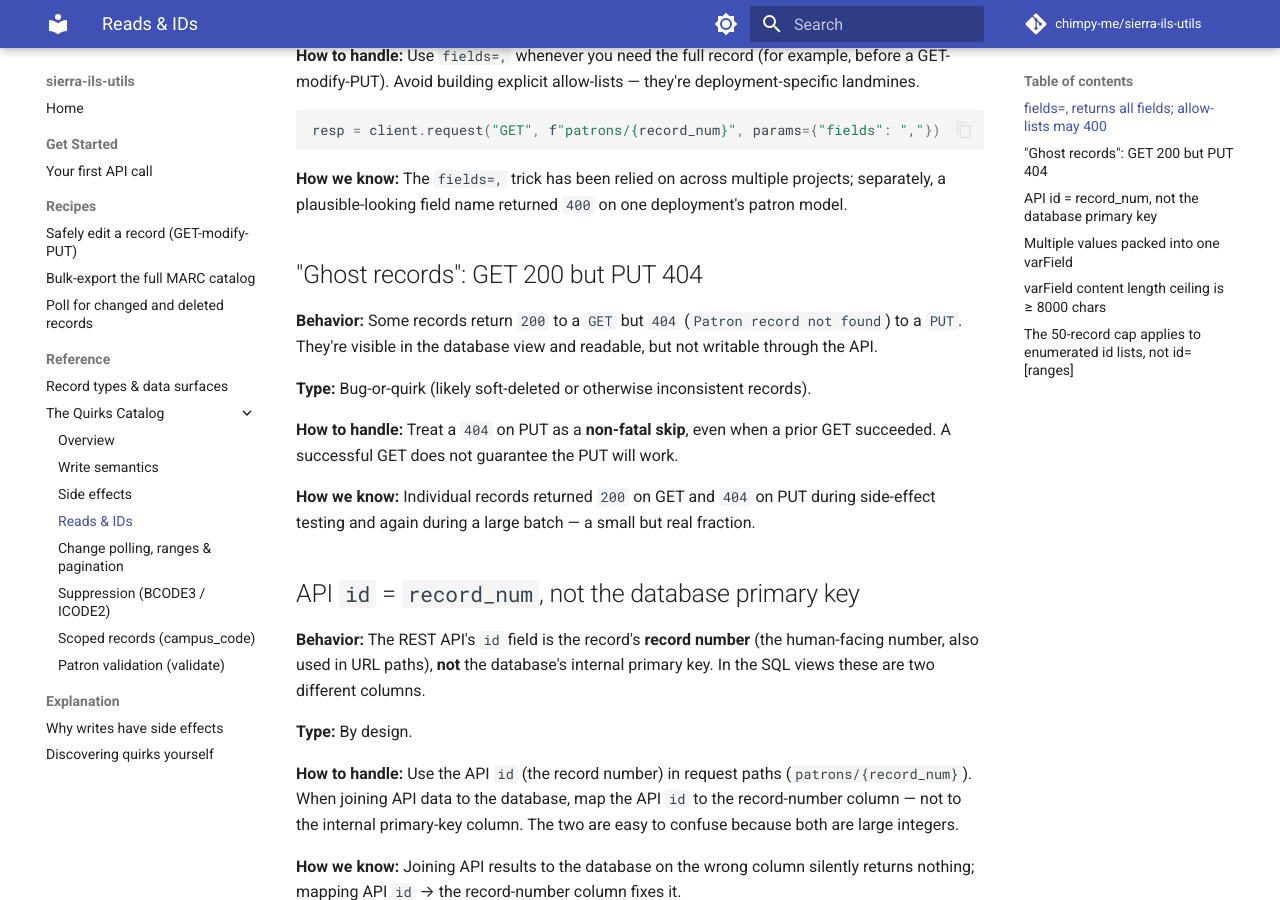
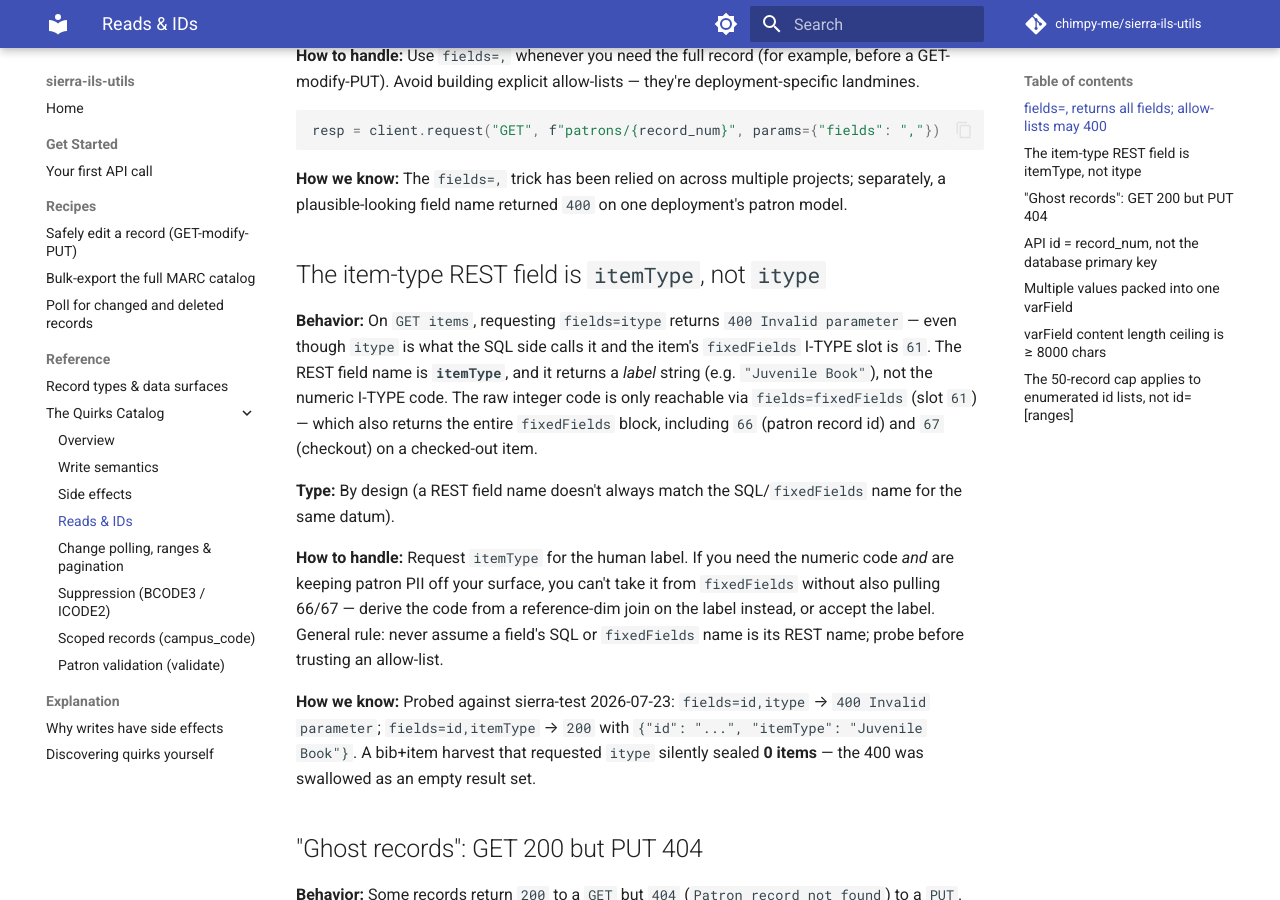
Before and after one commit to chimpy-me/sierra-ils-utils, an MkDocs documentation site: the page built from docs/reference/quirks/reads-and-ids.md, in a window 1280 px wide and 900 px high, scrolled down 490 px. Built offline with MkDocs 1.6.1 and Material for MkDocs 9.7.7, drawn with Linux system fonts in a browser that asks for light colours; comment, search, counter and statistics services are not loaded.

Commit message:
docs(quirks): item-type REST field is `itemType`, not `itype`
`GET items?fields=itype` returns 400 Invalid parameter; the valid field is
`itemType` (a label like "Juvenile Book"). The raw integer I-TYPE code lives
only in fixedFields 61 (which co-resides with 66/67 patron PII). Probed against
sierra-test 2026-07-23; a bib+item harvest that requested `itype` silently
sealed 0 items.

Co-Authored-By: Claude Fable 5 <noreply@anthropic.com>

```diff
--- a/docs/reference/quirks/index.md
+++ b/docs/reference/quirks/index.md
@@ -40,6 +40,7 @@ Every quirk is a card with the same four lines:
 | GET never bumps; a failed PUT (400) never bumps | By design | [Side effects](side-effects.md) |
 | Revisions counter: +2 per REST PUT vs +1 per Desktop save | Bug-or-quirk | [Side effects](side-effects.md) |
 | `fields=,` returns all fields; allow-lists may 400 | By design | [Reads & IDs](reads-and-ids.md) |
+| The item-type REST field is `itemType`, not `itype` | By design | [Reads & IDs](reads-and-ids.md) |
 | "Ghost records": GET 200 but PUT 404 | Bug-or-quirk | [Reads & IDs](reads-and-ids.md) |
 | API `id` = `record_num`, not the DB primary key | By design | [Reads & IDs](reads-and-ids.md) |
 | Multiple values packed into one varField | Data quality | [Reads & IDs](reads-and-ids.md) |
--- a/docs/reference/quirks/reads-and-ids.md
+++ b/docs/reference/quirks/reads-and-ids.md
@@ -21,6 +21,27 @@ resp = client.request("GET", f"patrons/{record_num}", params={"fields": ","})
 
 **How we know:** The `fields=,` trick has been relied on across multiple projects; separately, a
 plausible-looking field name returned `400` on one deployment's patron model.
+
+## The item-type REST field is `itemType`, not `itype`
+
+**Behavior:** On `GET items`, requesting `fields=itype` returns `400 Invalid parameter` — even though
+`itype` is what the SQL side calls it and the item's `fixedFields` I-TYPE slot is `61`. The REST field
+name is **`itemType`**, and it returns a *label* string (e.g. `"Juvenile Book"`), not the numeric
+I-TYPE code. The raw integer code is only reachable via `fields=fixedFields` (slot `61`) — which also
+returns the entire `fixedFields` block, including `66` (patron record id) and `67` (checkout) on a
+checked-out item.
+
+**Type:** By design (a REST field name doesn't always match the SQL/`fixedFields` name for the same
+datum).
+
+**How to handle:** Request `itemType` for the human label. If you need the numeric code *and* are
+keeping patron PII off your surface, you can't take it from `fixedFields` without also pulling 66/67 —
+derive the code from a reference-dim join on the label instead, or accept the label. General rule:
+never assume a field's SQL or `fixedFields` name is its REST name; probe before trusting an allow-list.
+
+**How we know:** Probed against sierra-test 2026-07-23: `fields=id,itype` → `400 Invalid parameter`;
+`fields=id,itemType` → `200` with `{"id": "...", "itemType": "Juvenile Book"}`. A bib+item harvest that
+requested `itype` silently sealed **0 items** — the 400 was swallowed as an empty result set.
 
 ## "Ghost records": GET 200 but PUT 404
 
```
